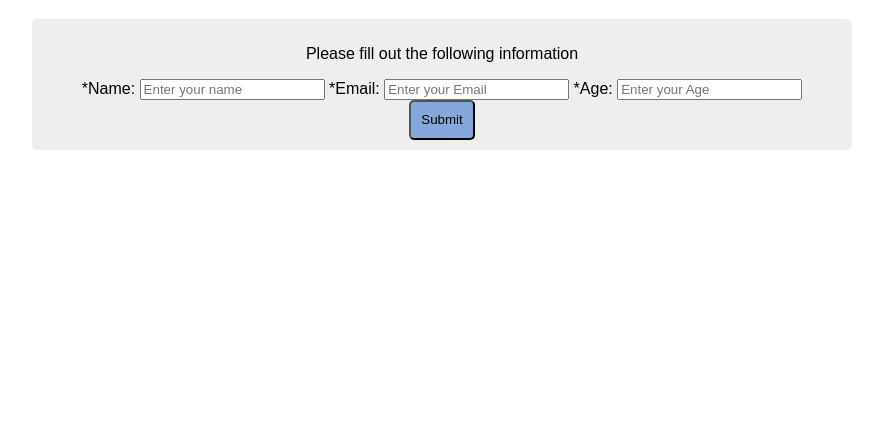
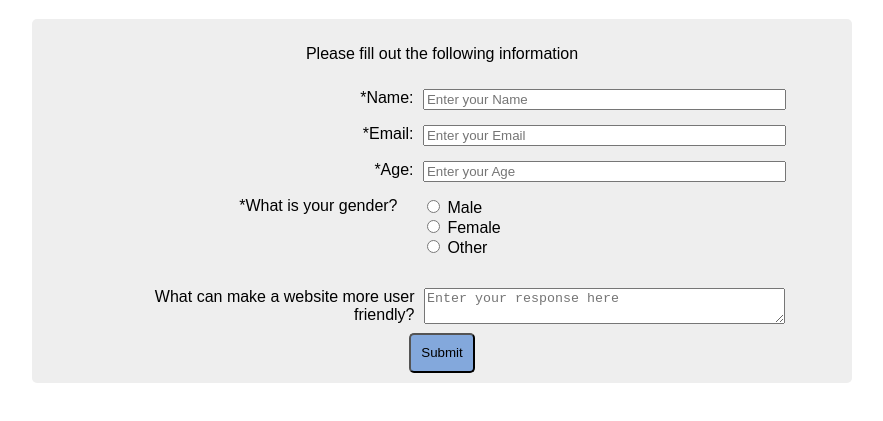
Before and after one commit to Michael-Choi/survey-project, a plain HTML site: page index.html in a window 1280 px wide. Shown: the part 61-482 px from the top of the page, without its empty margins (198-1081 px from the left). Drawn offline with Linux system fonts and the light colour scheme.

Commit message:
Updated CSS. Aligned labels and inputs.

```diff
--- a/index.html
+++ b/index.html
@@ -12,19 +12,38 @@
     <p id="description">Please fill out the following information</p>
 
     <form class="survey-form" action="index.html" method="post">
-      <label class="label" for="name">*Name: </label>
-      <input id="name" type="text" name="name" value="" placeholder="Enter your name" required>
 
-      <label class="label" for="email">*Email: </label>
-      <input id="email" type="email" name="email" value="" placeholder="Enter your Email" required>
+      <div class="blockunits">
+        <label class="label" for="name">*Name: </label>
+        <input class="input" id="name" type="text" name="name" value="" placeholder="Enter your Name" required>
+      </div>
 
-      <label class="label" for="age">*Age: </label>
-      <input id="age" type="number" name="email" value="" placeholder="Enter your Age" required>
+      <div class="blockunits">
+        <label class="label" for="email">*Email: </label>
+        <input class="input" id="email" type="email" name="email" value="" placeholder="Enter your Email" required>
+      </div>
 
-<button id="submit" type="submit" name="button">Submit</button>
+      <div class="blockunits">
+        <label class="label" for="age">*Age: </label>
+        <input class="input" id="age" type="number" name="email" value="" placeholder="Enter your Age" required>
+      </div>
 
+      <div class="blockunits">
+      <label class="label">*What is your gender?</label>
+        <ul class="input">
+          <li><label for="male"> <input type="radio" name="gender" value=""> Male </label></li>
+          <li><label for="female"> <input type="radio" name="gender" value=""> Female </label></li>
+          <li><label for="other"> <input type="radio" name="gender" value=""> Other  </label></li>
+        </ul>
+      </div>
+
+      <div class="blockunits">
+        <label for="textcomment" class="label">What can make a website more user friendly?</label>
+        <textarea name="textcomment" class="input" placeholder="Enter your response here"></textarea>
+      </div>
+
+      <button id="submit" type="submit" name="button">Submit</button>
     </form>
-  </div>
 
   </body>
 </html>
--- a/styles.css
+++ b/styles.css
@@ -1,6 +1,9 @@
 body{
   text-align: center;
   font-family: sans-serif;
+}
+.blockunits{
+  margin:5px;
 }
 
 #outer-box{
@@ -12,18 +15,25 @@ body{
   padding: 10px;
 }
 
-.blockunits{
+.label{
+  vertical-align:top;
   display:inline-block;
+  width: 40%;
   text-align: right;
-  width:50%;
-  margin: 10px;
+  margin-top:10px;
 }
-.label{
-  text-align: right;
+.input{
+  display:inline-block;
+  width: 45%;
+  text-align: left;
+  margin-top:10px;
+  margin-left:5px;
 }
 
 ul{
   list-style: none;
+  position:relative;
+  left:-25px;
 }
 
 #submit{
```
